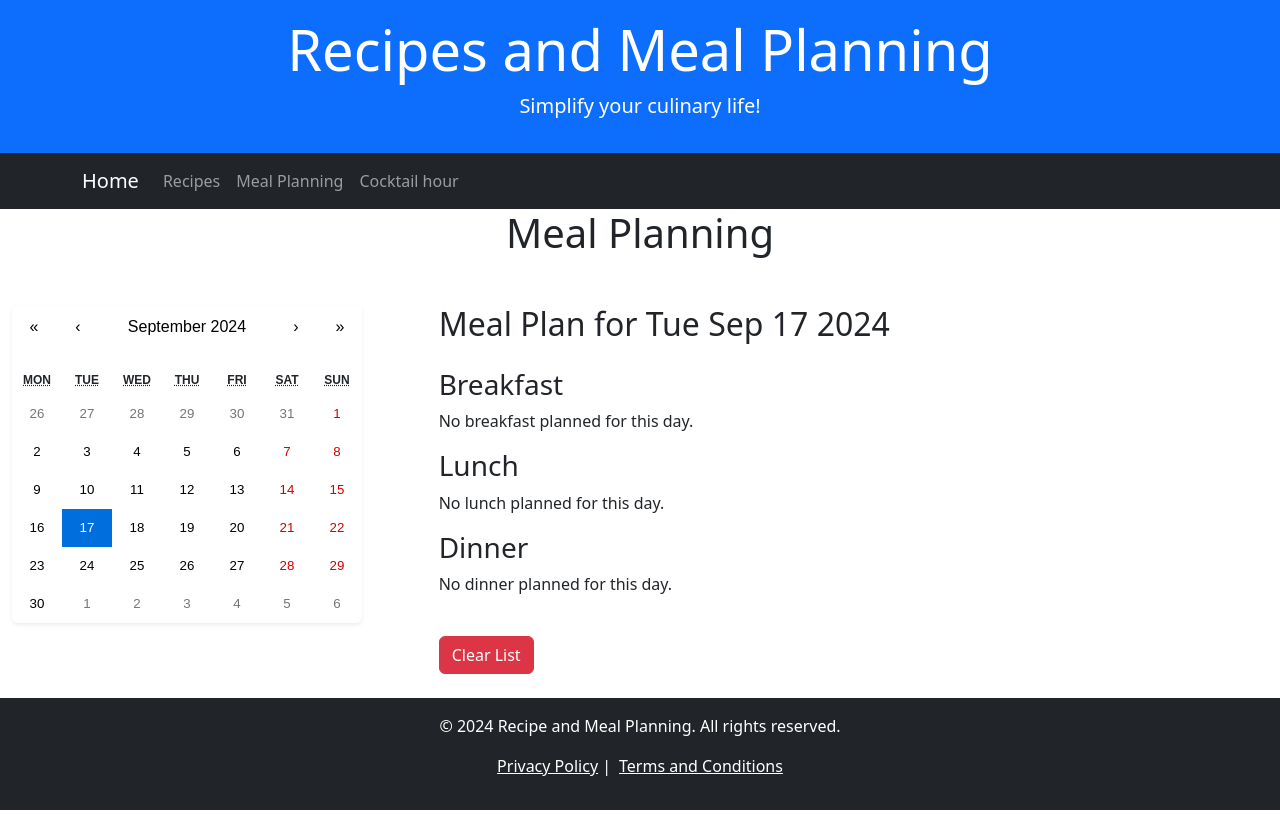
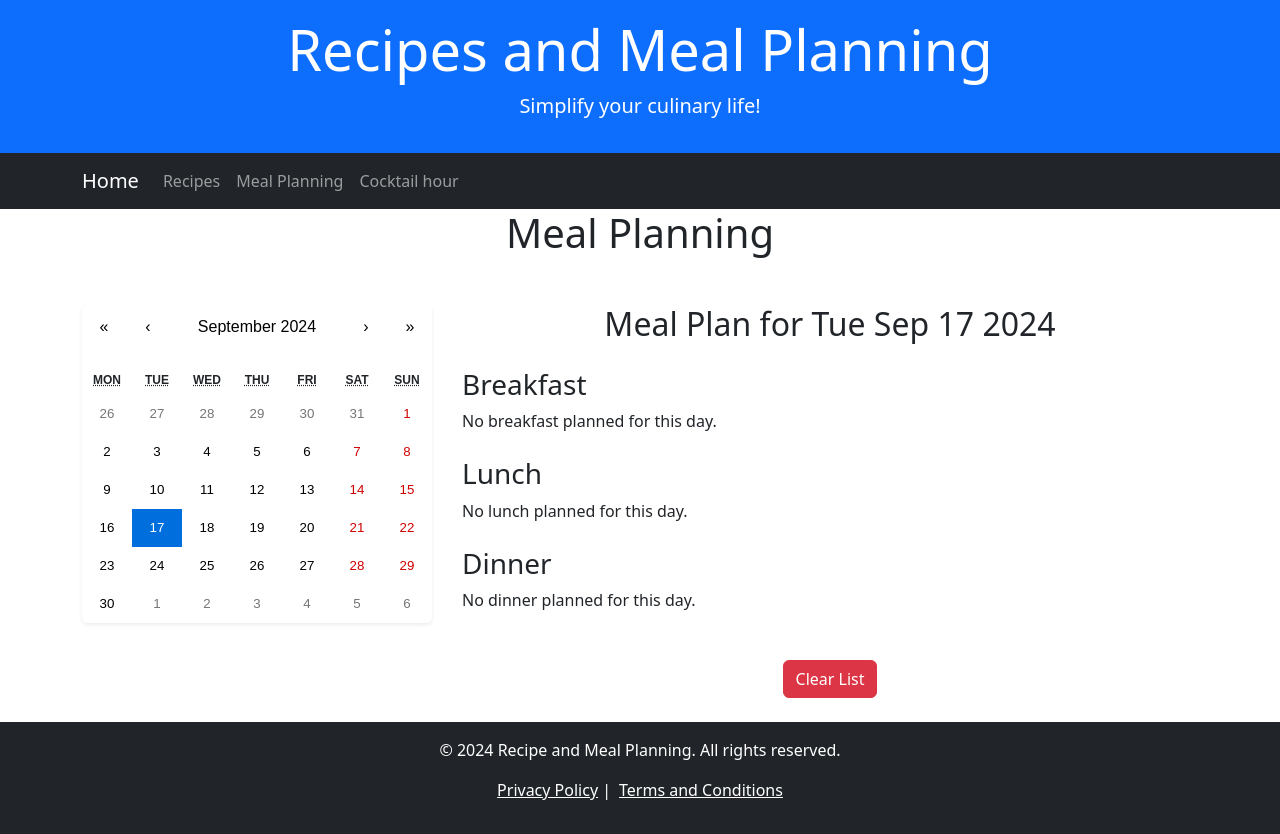
Before and after one commit to LauraaTanase/meal-planner-with-react, a React (Create React App) app: page /meal-planning in a window 1280 px wide. Before the commit the page ends 810 px from the top, so only its background shows below. Built offline with nearby package versions, Linux system fonts and the light colour scheme.

Commit message:
Adding handle click to MealPlanCardComponent

```diff
--- a/src/components/MealPlanCardComponent.js
+++ b/src/components/MealPlanCardComponent.js
@@ -1,9 +1,16 @@
 import React from 'react';
+import { useNavigate } from 'react-router-dom';
 
-const MealPlanCardComponent = ({ strMeal, strThumb }) => {
+const MealPlanCardComponent = ({ strMeal, strThumb, idMeal }) => {
+  const navigate = useNavigate();
+
+  const handleClick = () => {
+    navigate(`/recipe/${idMeal}`);
+  };
+
   return (
-    <div className="card mb-4 shadow-md border-0 rounded">
-      <div className="card-body">
+    <div className="card mb-4 shadow-md border-0 rounded" onClick={handleClick} style={{ cursor: 'pointer' }}>
+      <div className="card-body d-flex align-items-center">
         <img
           src={strThumb}
           alt={strMeal}
--- a/src/containers/MealPlanPageContainer.js
+++ b/src/containers/MealPlanPageContainer.js
@@ -10,28 +10,28 @@ const MealPlanPageContainer = () => {
     lunch: [],
     dinner: [],
   });
-  const [loading, setLoading] = useState(true); // Starea pentru spinner
+  const [loading, setLoading] = useState(true);
 
   useEffect(() => {
     const formattedDate = selectedDate.toISOString().split("T")[0];
     const mealPlans = JSON.parse(localStorage.getItem("mealPlans")) || {};
 
-    // Simulează o întârziere mică pentru a demonstra spinnerul
+
     setTimeout(() => {
       setMealPlanForDate(
         mealPlans[formattedDate] || { breakfast: [], lunch: [], dinner: [] }
       );
-      setLoading(false); // Oprim spinnerul după ce datele sunt încărcate
+      setLoading(false);
     }, 1000);
   }, [selectedDate]);
 
   const handleDateChange = (date) => {
-    setLoading(true); // Repornim spinnerul când schimbăm data
+    setLoading(true); //
     setSelectedDate(date);
   };
 
   return (
-    <div className="container-fluid my-4">
+    <div className="container my-4">
       <div className="row">
         <div className="col-md-4 mb-4">
           <Calendar
@@ -41,12 +41,14 @@ const MealPlanPageContainer = () => {
           />
         </div>
         <div className="col-md-8">
-          <h2 className="mb-4">Meal Plan for {selectedDate.toDateString()}</h2>
+          <h2 className="mb-4 text-center">
+            Meal Plan for {selectedDate.toDateString()}
+          </h2>
 
           {loading ? (
             <div
               className="d-flex justify-content-center align-items-center"
-              style={{ height: "50vh" }} // Înălțimea pentru a centra spinner-ul pe ecran
+              style={{ height: "50vh" }}
             >
               <div className="spinner-border" role="status">
                 <span className="sr-only"></span>
@@ -54,7 +56,7 @@ const MealPlanPageContainer = () => {
             </div>
           ) : (
             ["breakfast", "lunch", "dinner"].map((mealType) => (
-              <div key={mealType}>
+              <div key={mealType} className="mb-4">
                 <h3 className="text-capitalize">{mealType}</h3>
                 {mealPlanForDate[mealType]?.length > 0 ? (
                   <div className="row">
@@ -66,6 +68,7 @@ const MealPlanPageContainer = () => {
                         <MealPlanCardComponent
                           strMeal={mealPlan.strMeal}
                           strThumb={mealPlan.strMealThumb}
+                          idMeal={mealPlan.idMeal}
                         />
                       </div>
                     ))}
@@ -77,6 +80,7 @@ const MealPlanPageContainer = () => {
             ))
           )}
 
+          <div className="d-flex justify-content-center">
             <button
               className="btn btn-danger mt-4"
               onClick={() => {
@@ -107,6 +111,7 @@ const MealPlanPageContainer = () => {
           </div>
         </div>
       </div>
+    </div>
   );
 };
 
```
Lines whose indentation alone changed are shown as unchanged.
